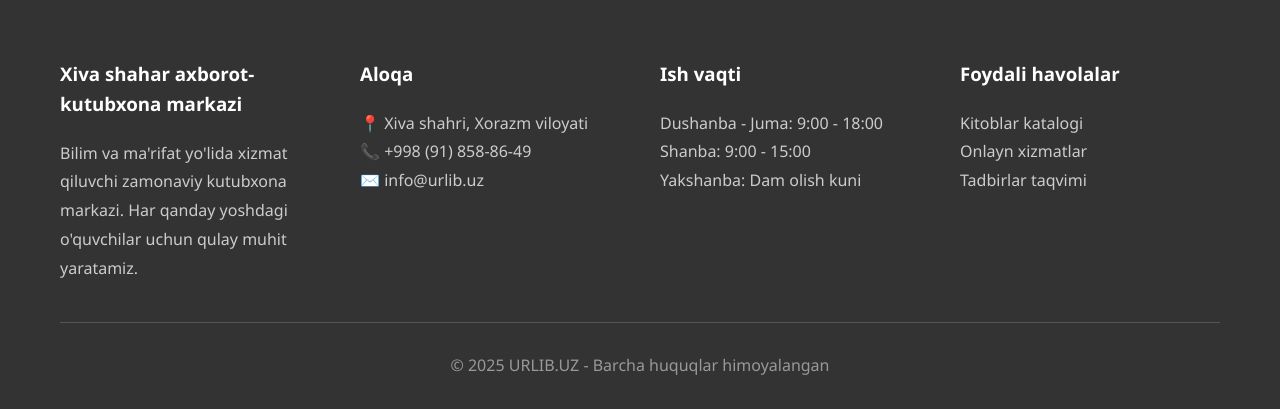
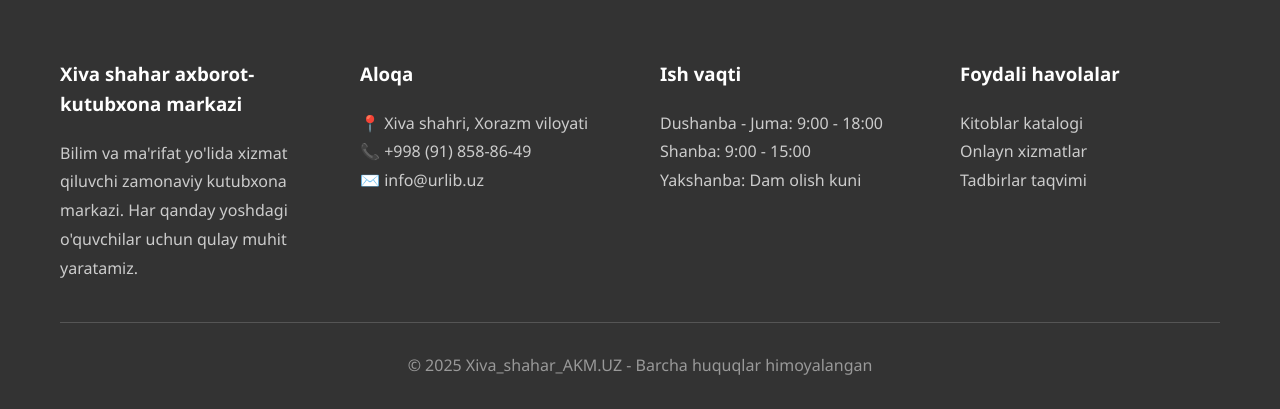
Before and after one commit to HumoyunOtaboyev/xiva_akm, a Django app: page / in a window 1280 px wide. Shown: the part 1064-1473 px from the top of the page. Run offline with Django 5.2, Linux system fonts and the light colour scheme; some libraries are stand-ins or nearby versions.

Commit message:
Update footer.html

```diff
--- a/templates/components/footer.html
+++ b/templates/components/footer.html
@@ -29,7 +29,7 @@
       </div>
     </div>
     <div class="footer-bottom">
-      <p>&copy; 2025 URLIB.UZ - Barcha huquqlar himoyalangan</p>
+      <p>&copy; 2025 Xiva_shahar_AKM.UZ - Barcha huquqlar himoyalangan</p>
     </div>
   </div>
 </footer>
```
